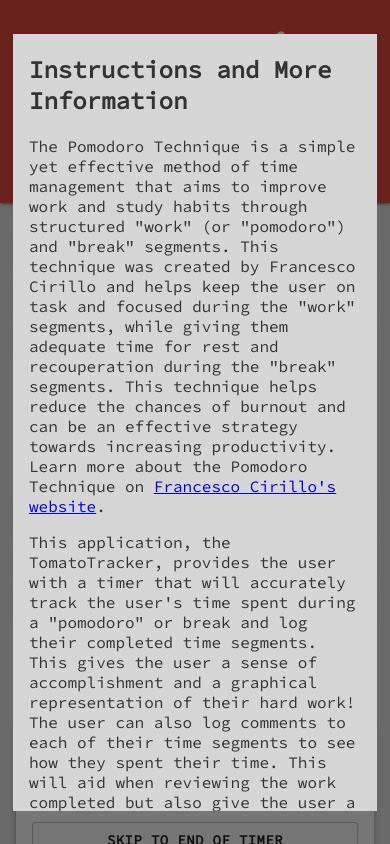
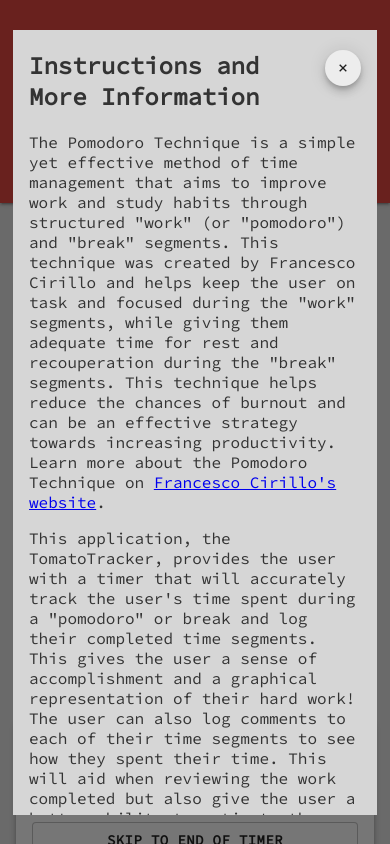
Before and after one commit to Matthew-Nelson/tomato-timer, a React (Create React App) app: page / in a window 390 px wide. Both pictures are taken after a click on the button "MORE INFO". Shown: the top 844 px of the page. Built offline with nearby package versions, Linux system fonts and the light colour scheme.

Commit message:
loose ends

```diff
--- a/src/App.js
+++ b/src/App.js
@@ -178,13 +178,14 @@
       this.createNewDayWithElement(newTimeElement.dateCompleted, newTimeElement);
     }
 
-    var audio = document.getElementById("alarm-audio");
-    if (audio) {
-      audio.play();
-      console.log(audio);
-    } else {
-      console.log('audio not loaded?');
-      console.log(audio);
+    var promise = document.querySelector('#alarm-audio').play();
+    if (promise !== undefined) {
+      promise.catch(error => {
+        this.setAudioVolume();
+        console.log(error);
+      }).then(() => {
+        // Auto-play started
+      });
     }
 
 
--- a/src/Clock.js
+++ b/src/Clock.js
@@ -21,18 +21,18 @@
         if (this.state.isRunning === false && this.props.timerType === 'pomodoro' && this.props.startSeconds !== this.state.secondsElapsed) {
             message = "Start the clock and get to work!";
         } else if (this.state.isRunning === false && this.props.timerType === 'pomodoro' && this.props.startSeconds === this.state.secondsElapsed) {
-            message = "Good job! You made it to the break. Select whether you are going to take another break."
+            message = <span><p>You completed your pomodoro! Good Job!</p><p>Select whether you want to take a short or a long break.</p></span>
         } else if (this.state.isRunning === true && this.props.timerType === 'pomodoro') {
             message = "You're on the clock, keep focused on the task at hand!"
         } else if (this.state.isRunning === false && this.props.timerType !== 'pomodoro' && this.props.startSeconds !== this.state.secondsElapsed) {
             message = "Start the clock and take your well earned break!"
         } else if (this.state.isRunning === false && this.props.timerType !== 'pomodoro' && this.props.startSeconds === this.state.secondsElapsed) {
-            message = "Select whether you are headed back to a 'pomodoro' or if you want to take a longer break."
+            message = "Click the pomodoro button above and start your next segment of focused work."
         } else if (this.state.isRunning === true && this.props.timerType !== 'pomodoro') {
-            message = "You're on your break. Get up, stretch, grab a snack or water if needed and relax!"
+            message = "You're on your break! Get up, stretch, grab a snack or water if needed and relax!"
         }
 
-        return <h3>{message}</h3>
+        return <h3 className="encouragement">{message}</h3>
     }
 
     changeClock = (newLength, newTimerType) => {
--- a/src/FAQ.js
+++ b/src/FAQ.js
@@ -2,6 +2,10 @@
 import Modal from '@material-ui/core/Modal';
 import Fade from '@material-ui/core/Fade';
 import Button from '@material-ui/core/Button';
+
+import Fab from '@material-ui/core/Fab';
+import AddIcon from '@material-ui/icons/Add';
+
 import { FaGithub } from 'react-icons/fa';
 import { FaLinkedin } from 'react-icons/fa';
 import { FaLaptopCode } from 'react-icons/fa';
@@ -36,6 +40,11 @@
                 <Modal open={this.state.modalOpen} onClose={this.handleModalClose} >
                     <Fade in={this.state.modalOpen} timeout={ {enter: 500} }>
                         <div className={'modal-window'}>
+                            <div className={"modal-inner-wrapper"}>
+                                <Fab className="modal-close" onClick={this.handleModalClose}>
+                                    <AddIcon />
+                                </Fab>
+
                                 <h2>Instructions and More Information</h2>
 
                                 <p>The Pomodoro Technique is a simple yet effective method of time management that aims to improve work and study habits through structured "work" (or "pomodoro") and "break" segments. This technique was created by Francesco Cirillo and helps keep the user on task and focused during the "work" segments, while giving them adequate time for rest and recouperation during the "break" segments. This technique helps reduce the chances of burnout and can be an effective strategy towards increasing productivity. Learn more about the Pomodoro Technique on <a href="https://francescocirillo.com/pages/pomodoro-technique" target="_blank" rel="noopener noreferrer">Francesco Cirillo's website</a>.</p>
@@ -79,7 +88,7 @@
                                     LinkedIn</a></li>
                                     <li><a href="https://mattnelson.dev/" target="_blank" rel="noopener noreferrer"><FaLaptopCode/>My personal site</a></li>
                                 </ul>
-
+                            </div>
                         </div>
                     </Fade>
                 </Modal>
--- a/src/TomatoCounter.js
+++ b/src/TomatoCounter.js
@@ -60,10 +60,16 @@
             )
         })
 
+        var emptyMessage;
+        if (this.props.daysWithWork.length === 0) {
+            emptyMessage = <p>(Complete a pomodoro and a log of your finished time segments will be stored here)</p>
+        }
+
         return (
 
             <div className="pomodoro-log" >
                 <h2>Pomodoro Log</h2>
+                {emptyMessage}
                 <div>
                     {daysArray}
                 </div>
--- a/src/styles/css/main.css
+++ b/src/styles/css/main.css
@@ -56,7 +56,7 @@
 .footer-container {
   padding: 3rem 0;
   background-color: #ededed;
-  box-shadow: inset 0px 1px 5px 0px rgba(0, 0, 0, 0.2), inset 0px 2px 2px 0px rgba(0, 0, 0, 0.14), inset 0px 3px 1px -2px rgba(0, 0, 0, 0.12); }
+  box-shadow: inset 0px 10px 6px -11px rgba(0, 0, 0, 0.75); }
   .footer-container .footer {
     display: flex;
     justify-content: space-between; }
@@ -107,6 +107,8 @@
       .clock-container .skip-wrapper .skip-to-end button {
         display: block;
         margin: 0 auto; }
+  .clock-container .encouragement {
+    text-align: center; }
   @media only screen and (min-width: 532px) {
     .clock-container .clock-changer,
     .clock-container .clock-controls {
@@ -253,7 +255,7 @@
   overflow: auto; }
   @media only screen and (max-width: 531px) {
     .modal-window {
-      max-height: calc(95% - 50px); } }
+      max-height: calc(90%); } }
   .modal-window a {
     transition: all .1s linear; }
     .modal-window a:visited {
@@ -274,6 +276,24 @@
     padding-left: 5px; }
     .modal-window .external-links li {
       margin-bottom: 6px; }
+  .modal-window .modal-inner-wrapper {
+    position: sticky;
+    top: 0; }
+    .modal-window .modal-inner-wrapper .modal-close {
+      position: sticky;
+      top: 1rem;
+      right: 0;
+      float: right;
+      z-index: 3;
+      height: 36px;
+      width: 36px; }
+      .modal-window .modal-inner-wrapper .modal-close .MuiFab-label {
+        line-height: 0;
+        width: auto; }
+      .modal-window .modal-inner-wrapper .modal-close .MuiSvgIcon-root {
+        width: 1rem;
+        height: 1rem;
+        transform: rotate(45deg); }
 
 #settings .MuiTextField-root {
   width: 32%; }
@@ -282,12 +302,44 @@
       width: 100%;
       margin-bottom: .5rem; } }
 
+#settings .MuiFormGroup-root {
+  display: block; }
+
 #settings .custom-times .times-wrapper {
   display: flex;
   justify-content: space-between; }
   @media only screen and (max-width: 531px) {
     #settings .custom-times .times-wrapper {
       flex-direction: column; } }
+
+#settings .breaks-skip-wrapper {
+  display: flex;
+  justify-content: space-evenly; }
+  #settings .breaks-skip-wrapper .show-breaks,
+  #settings .breaks-skip-wrapper .show-skip-button {
+    width: 50%; }
+    #settings .breaks-skip-wrapper .show-breaks p,
+    #settings .breaks-skip-wrapper .show-skip-button p {
+      text-align: center;
+      display: block; }
+    #settings .breaks-skip-wrapper .show-breaks .MuiFormGroup-root,
+    #settings .breaks-skip-wrapper .show-skip-button .MuiFormGroup-root {
+      display: flex;
+      flex-direction: row;
+      justify-content: center; }
+  @media only screen and (max-width: 531px) {
+    #settings .breaks-skip-wrapper {
+      flex-direction: column;
+      align-items: center; }
+      #settings .breaks-skip-wrapper hr {
+        width: 100%; } }
+
+#settings .setting p:first-of-type {
+  margin-top: 0; }
+
+@media only screen and (min-width: 532px) {
+  #settings hr.add-margin {
+    margin-top: 1rem; } }
 
 #settings button {
   width: 49%; }
@@ -303,12 +355,26 @@
   #settings .button-wrapper.lower {
     justify-content: center;
     padding-bottom: 0; }
+    #settings .button-wrapper.lower button {
+      width: 100%; }
   @media only screen and (max-width: 531px) {
     #settings .button-wrapper {
       flex-direction: column;
       padding: .5rem 0 0; }
       #settings .button-wrapper.lower button {
         margin-bottom: 0; } }
+
+#settings .sound-settings .inner-wrapper {
+  display: flex;
+  justify-content: space-between; }
+  #settings .sound-settings .inner-wrapper > * {
+    width: 32%; }
+  @media only screen and (max-width: 531px) {
+    #settings .sound-settings .inner-wrapper {
+      flex-direction: column;
+      padding: .5rem 0 0; }
+      #settings .sound-settings .inner-wrapper > * {
+        width: 100%; } }
 
 .app-container {
   padding-top: 2rem;
--- a/src/styles/scss/_clock.scss
+++ b/src/styles/scss/_clock.scss
@@ -30,7 +30,9 @@
             }
         }
     }
-
+    .encouragement {
+        text-align: center;
+    }
 
     @media only screen and (min-width: 532px) {
         .clock-changer,
--- a/src/styles/scss/_footer.scss
+++ b/src/styles/scss/_footer.scss
@@ -1,9 +1,7 @@
 .footer-container {
     padding: 3rem 0;
     background-color: #ededed;
-    box-shadow: inset 0px 1px 5px 0px rgba(0, 0, 0, 0.2),
-                inset 0px 2px 2px 0px rgba(0, 0, 0, 0.14),
-                inset 0px 3px 1px -2px rgba(0, 0, 0, 0.12);
+    box-shadow: inset 0px 10px 6px -11px rgba(0,0,0,0.75);
     .footer {
         display: flex;
         justify-content: space-between;
--- a/src/styles/scss/_modal.scss
+++ b/src/styles/scss/_modal.scss
@@ -19,14 +19,11 @@
     overflow: auto;
 
     @media only screen and (max-width: 531px) {
-        max-height: calc(95% - 50px);
+        max-height: calc(90%);
     }
 
     a {
         transition: all .1s linear;
-
-        // display: flex;
-        // align-items: center;
 
         &:visited {
             color: #333;
@@ -59,5 +56,28 @@
             margin-bottom: 6px;
         }
     }
+    .modal-inner-wrapper {
+        position: sticky;
+        top: 0;
+        .modal-close {
+            position: sticky;
+            top: 1rem;
+            right: 0;
+            float: right;
+            z-index: 3;
 
+            height: 36px;
+            width: 36px;
+
+            .MuiFab-label {
+                line-height: 0;
+                width: auto;
+            }
+            .MuiSvgIcon-root {
+                width: 1rem;
+                height: 1rem;
+                transform: rotate(45deg);
+            }
+        }
+    }
 }
```
Also changed, not shown: src/Settings.js (+38 -10 lines), src/styles/scss/_settings.scss (+65 -1 lines). Lines whose indentation alone changed are shown as unchanged.
